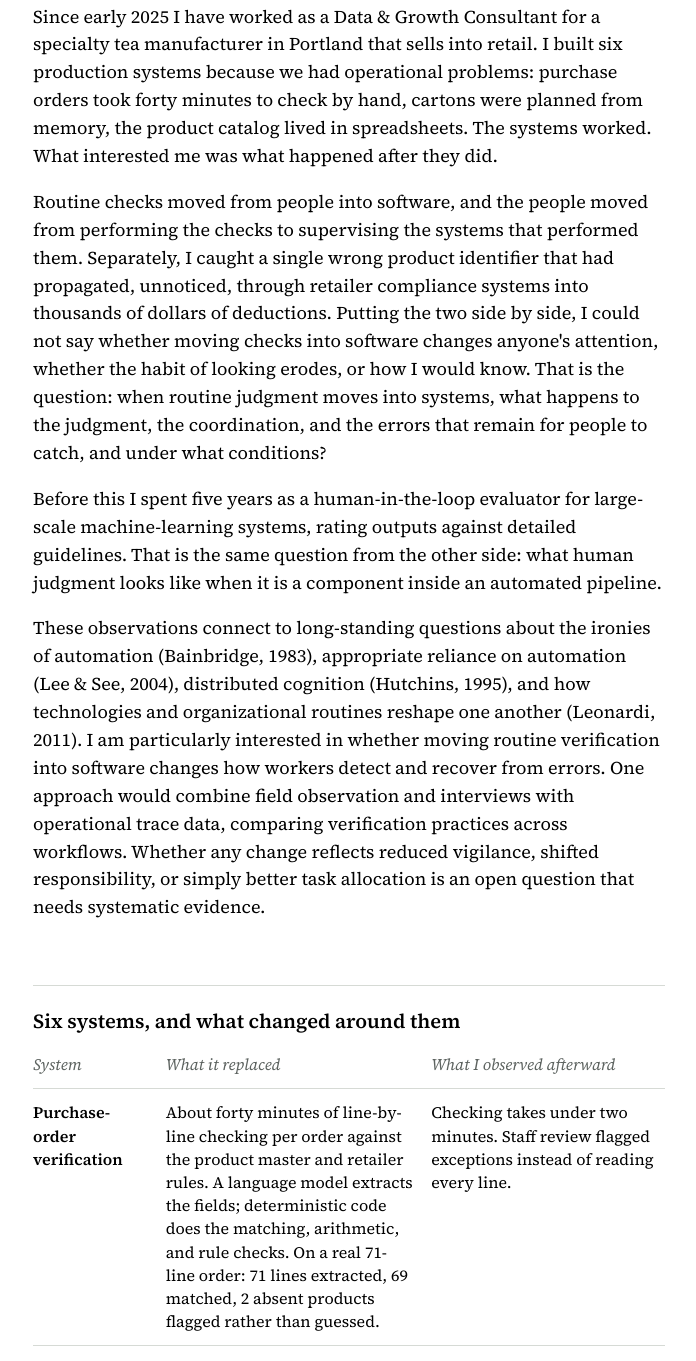
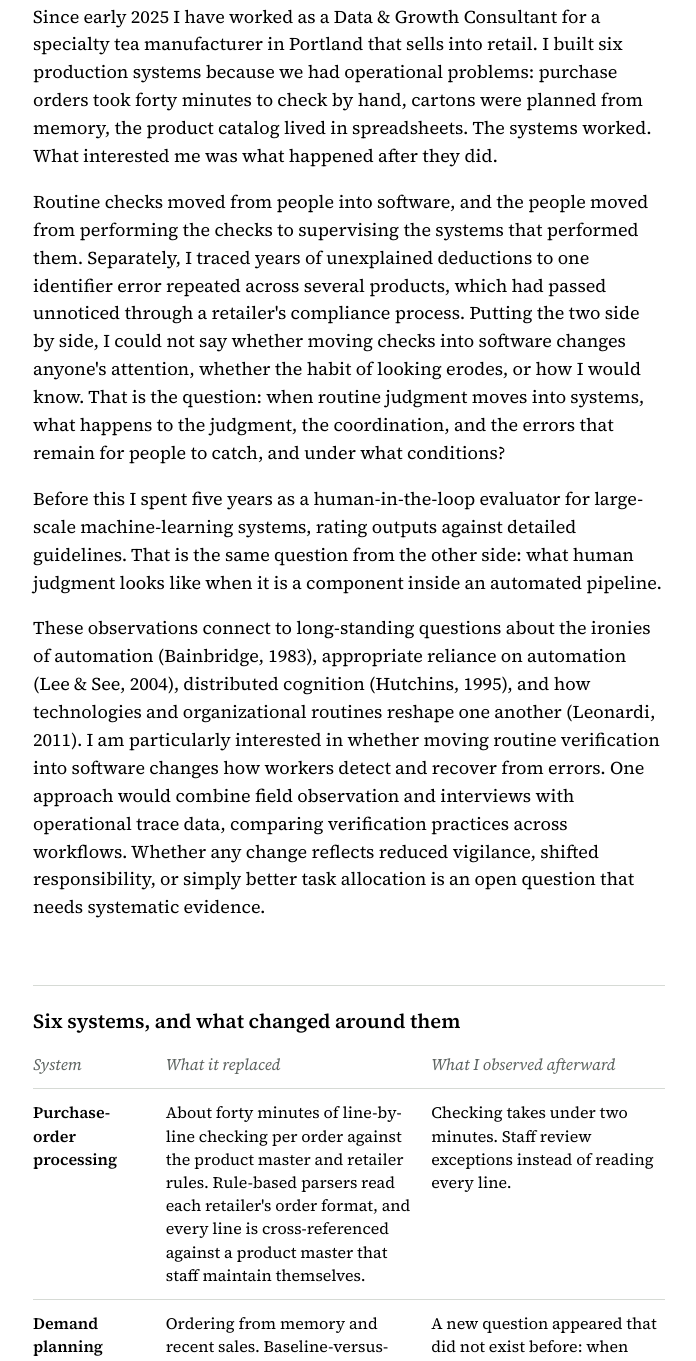
Before and after one commit to aaryanbh96/rearyan, a plain HTML site: page research/index.html in a window 1280 px wide. Shown: the part 716-2077 px from the top of the page, without its empty margins (291-987 px from the left). Drawn offline with Linux system fonts and the light colour scheme.

Commit message:
Add files via upload

```diff
--- a/research/index.html
+++ b/research/index.html
@@ -175,7 +175,7 @@
 
   <h2>Where it came from</h2>
   <p>Since early 2025 I have worked as a Data &amp; Growth Consultant for a specialty tea manufacturer in Portland that sells into retail. I built six production systems because we had operational problems: purchase orders took forty minutes to check by hand, cartons were planned from memory, the product catalog lived in spreadsheets. The systems worked. What interested me was what happened after they did.</p>
-  <p>Routine checks moved from people into software, and the people moved from performing the checks to supervising the systems that performed them. Separately, I caught a single wrong product identifier that had propagated, unnoticed, through retailer compliance systems into thousands of dollars of deductions. Putting the two side by side, I could not say whether moving checks into software changes anyone's attention, whether the habit of looking erodes, or how I would know. That is the question: when routine judgment moves into systems, what happens to the judgment, the coordination, and the errors that remain for people to catch, and under what conditions?</p>
+  <p>Routine checks moved from people into software, and the people moved from performing the checks to supervising the systems that performed them. Separately, I traced years of unexplained deductions to one identifier error repeated across several products, which had passed unnoticed through a retailer's compliance process. Putting the two side by side, I could not say whether moving checks into software changes anyone's attention, whether the habit of looking erodes, or how I would know. That is the question: when routine judgment moves into systems, what happens to the judgment, the coordination, and the errors that remain for people to catch, and under what conditions?</p>
   <p>Before this I spent five years as a human-in-the-loop evaluator for large-scale machine-learning systems, rating outputs against detailed guidelines. That is the same question from the other side: what human judgment looks like when it is a component inside an automated pipeline.</p>
   <p>These observations connect to long-standing questions about the ironies of automation (Bainbridge, 1983), appropriate reliance on automation (Lee &amp; See, 2004), distributed cognition (Hutchins, 1995), and how technologies and organizational routines reshape one another (Leonardi, 2011). I am particularly interested in whether moving routine verification into software changes how workers detect and recover from errors. One approach would combine field observation and interviews with operational trace data, comparing verification practices across workflows. Whether any change reflects reduced vigilance, shifted responsibility, or simply better task allocation is an open question that needs systematic evidence.</p>
 
@@ -190,9 +190,9 @@
     </thead>
     <tbody>
       <tr>
-        <td>Purchase-order verification</td>
-        <td data-col="Replaced">About forty minutes of line-by-line checking per order against the product master and retailer rules. A language model extracts the fields; deterministic code does the matching, arithmetic, and rule checks. On a real 71-line order: 71 lines extracted, 69 matched, 2 absent products flagged rather than guessed.</td>
-        <td data-col="Observed">Checking takes under two minutes. Staff review flagged exceptions instead of reading every line.</td>
+        <td>Purchase-order processing</td>
+        <td data-col="Replaced">About forty minutes of line-by-line checking per order against the product master and retailer rules. Rule-based parsers read each retailer's order format, and every line is cross-referenced against a product master that staff maintain themselves.</td>
+        <td data-col="Observed">Checking takes under two minutes. Staff review exceptions instead of reading every line.</td>
       </tr>
       <tr>
         <td>Demand planning</td>
@@ -227,6 +227,7 @@
   <ul class="evidence">
     <li>Graduate research assistantship, Willamette University, 2023–24<span>Built a dataset of corporate CSR/ESG disclosures for faculty research, coding all 1,305 multinational firms in a 16-country sample on a 17-variable schema. Wrote the scripts to collect the reports, verified them by hand, and documented coding rules for ambiguous cases.</span></li>
     <li><a href="https://rearyan.com/faire-analysis.html">Empirical analysis of wholesale ordering behavior</a><span>Basket co-occurrence, RFM segmentation, cohort retention, and Pareto analysis on 35 wholesale accounts. The findings were implemented as merchandising decisions and their effects observed.</span></li>
+    <li>Purchase-order verification prototype (separate project)<span>The same task built around a language model: the model only extracts the fields, and deterministic code does the matching, arithmetic, and rule checks. On a real 71-line order: 71 lines extracted, 69 matched, 2 absent products flagged rather than guessed.</span></li>
     <li>Reanalysis of a 380-account churn study<span>The first result looked alarming. Tracing it back found a missing customer tag before leadership acted on it. The lesson I keep: an apparently convincing number deserves the same scrutiny as a surprising one.</span></li>
     <li><a href="https://wc2026.rearyan.com">Forecast calibration under uncertainty</a><span>A self-updating tournament model: Elo-with-momentum ratings, 20,000-run Monte Carlo simulation, predictions frozen server-side and publicly scored with Brier calibration. A live experiment in forecast honesty.</span></li>
   </ul>
```
